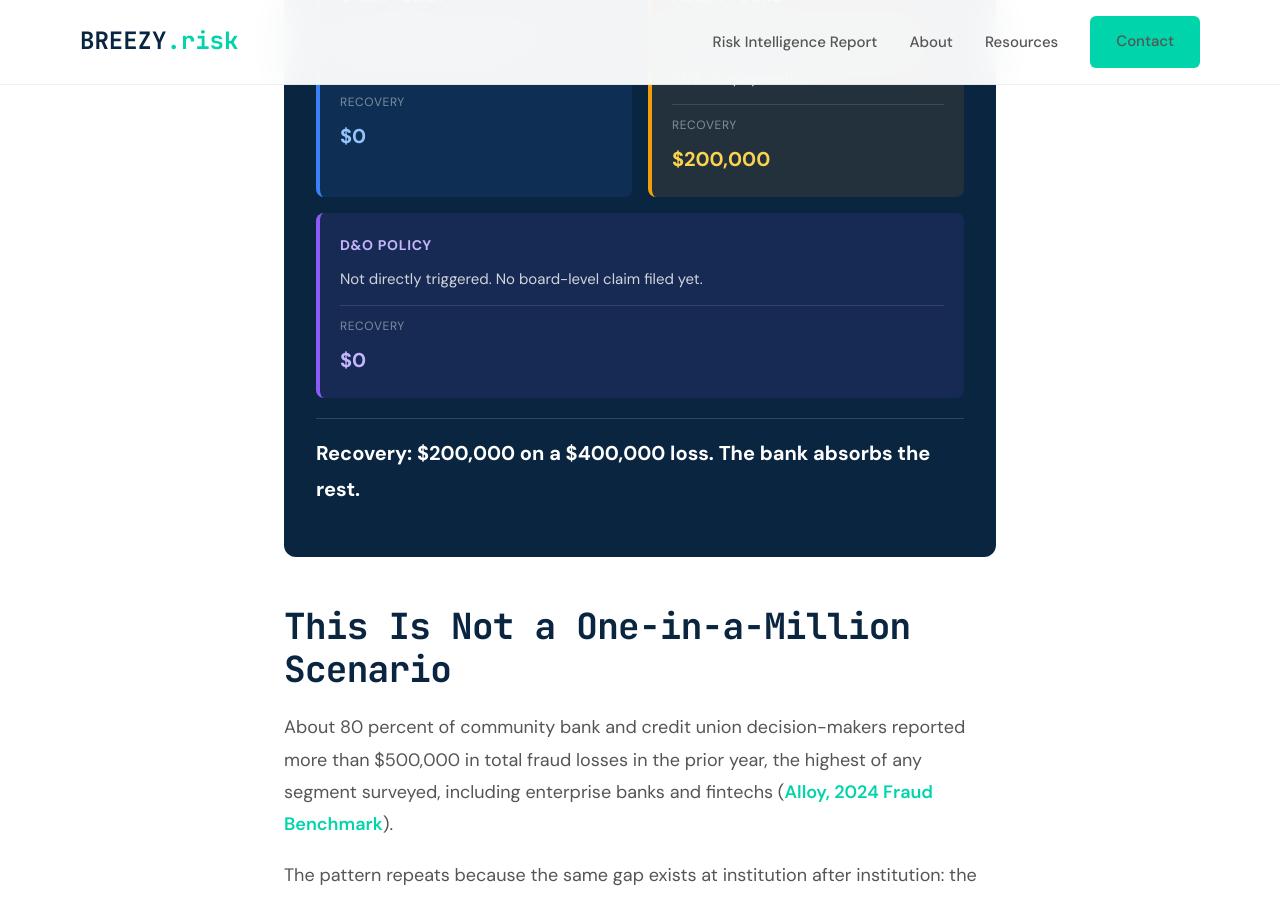
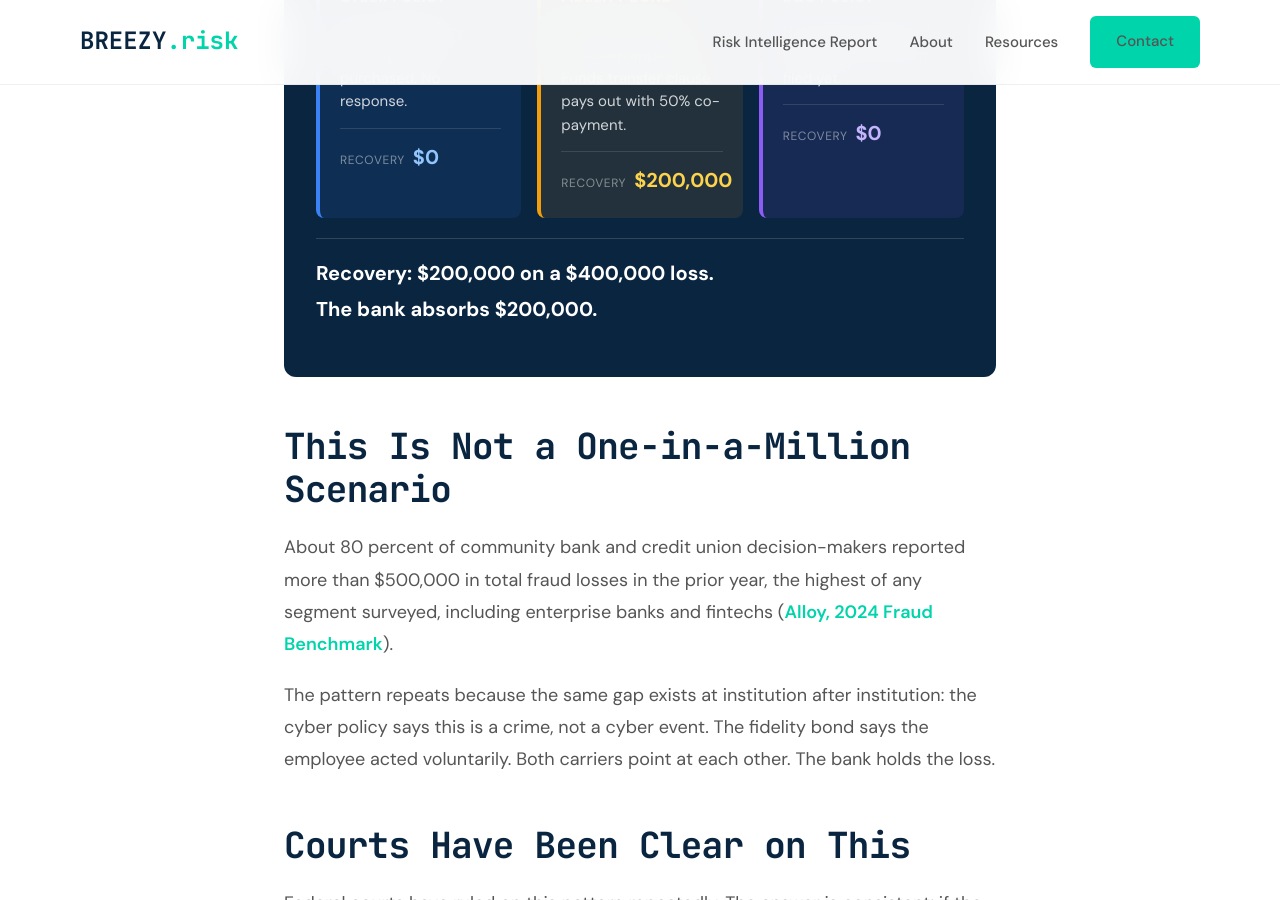
Before and after one commit to joeproe1/breezyins.com, a Jekyll site: the page built from _posts/2026-03-27-the-wire-nobody-covers.md, in a window 1280 px wide and 900 px high, scrolled down 2086 px. Built offline with Jekyll 4.4.1, drawn with Linux system fonts in a browser that asks for light colours.

Commit message:
Polish three-policy breakdown card layout
Recovery label inline with dollar amount, min-width reduced to keep
all three boxes on one row, footer line break after loss amount,
explicit $200,000 bank absorption instead of "the rest."

Co-Authored-By: Claude Opus 4.6 <noreply@anthropic.com>

```diff
--- a/_posts/2026-03-27-the-wire-nobody-covers.md
+++ b/_posts/2026-03-27-the-wire-nobody-covers.md
@@ -34,24 +34,24 @@ The bond does have a funds transfer clause that covers this type of loss, but it
 <h3 style="color: #00D4AA; margin-top: 0; font-size: 18px;">Three-Policy Breakdown</h3>
 <div style="color: rgba(255,255,255,0.6); font-size: 15px; margin-bottom: 16px;">Loss: $400,000</div>
 <div style="display: flex; flex-wrap: wrap; gap: 16px;">
-<div style="flex: 1; min-width: 220px; background: rgba(59,130,246,0.1); border-left: 4px solid #3B82F6; border-radius: 8px; padding: 20px;">
+<div style="flex: 1; min-width: 180px; background: rgba(59,130,246,0.1); border-left: 4px solid #3B82F6; border-radius: 8px; padding: 20px;">
 <div style="color: #93C5FD; font-weight: 700; font-size: 14px; text-transform: uppercase; letter-spacing: 0.05em; margin-bottom: 10px;">Cyber Policy</div>
 <div style="color: rgba(255,255,255,0.8); font-size: 15px; line-height: 1.55;">Social engineering coverage not purchased. No response.</div>
-<div style="margin-top: 14px; padding-top: 10px; border-top: 1px solid rgba(255,255,255,0.12);"><div style="font-size: 12px; color: rgba(255,255,255,0.45); text-transform: uppercase; letter-spacing: 0.05em; margin-bottom: 4px;">Recovery</div><div style="font-size: 20px; font-weight: 700; color: #93C5FD;">$0</div></div>
+<div style="margin-top: 14px; padding-top: 10px; border-top: 1px solid rgba(255,255,255,0.12); display: flex; align-items: baseline; gap: 8px;"><div style="font-size: 12px; color: rgba(255,255,255,0.45); text-transform: uppercase; letter-spacing: 0.05em;">Recovery</div><div style="font-size: 20px; font-weight: 700; color: #93C5FD;">$0</div></div>
 </div>
-<div style="flex: 1; min-width: 220px; background: rgba(245,158,11,0.1); border-left: 4px solid #F59E0B; border-radius: 8px; padding: 20px;">
+<div style="flex: 1; min-width: 180px; background: rgba(245,158,11,0.1); border-left: 4px solid #F59E0B; border-radius: 8px; padding: 20px;">
 <div style="color: #FCD34D; font-weight: 700; font-size: 14px; text-transform: uppercase; letter-spacing: 0.05em; margin-bottom: 10px;">Fidelity Bond</div>
 <div style="color: rgba(255,255,255,0.8); font-size: 15px; line-height: 1.55;">Voluntary parting exclusion applies. Funds transfer clause pays out with 50% co-payment.</div>
-<div style="margin-top: 14px; padding-top: 10px; border-top: 1px solid rgba(255,255,255,0.12);"><div style="font-size: 12px; color: rgba(255,255,255,0.45); text-transform: uppercase; letter-spacing: 0.05em; margin-bottom: 4px;">Recovery</div><div style="font-size: 20px; font-weight: 700; color: #FCD34D;">$200,000</div></div>
+<div style="margin-top: 14px; padding-top: 10px; border-top: 1px solid rgba(255,255,255,0.12); display: flex; align-items: baseline; gap: 8px;"><div style="font-size: 12px; color: rgba(255,255,255,0.45); text-transform: uppercase; letter-spacing: 0.05em;">Recovery</div><div style="font-size: 20px; font-weight: 700; color: #FCD34D;">$200,000</div></div>
 </div>
-<div style="flex: 1; min-width: 220px; background: rgba(139,92,246,0.1); border-left: 4px solid #8B5CF6; border-radius: 8px; padding: 20px;">
+<div style="flex: 1; min-width: 180px; background: rgba(139,92,246,0.1); border-left: 4px solid #8B5CF6; border-radius: 8px; padding: 20px;">
 <div style="color: #C4B5FD; font-weight: 700; font-size: 14px; text-transform: uppercase; letter-spacing: 0.05em; margin-bottom: 10px;">D&amp;O Policy</div>
 <div style="color: rgba(255,255,255,0.8); font-size: 15px; line-height: 1.55;">Not directly triggered. No board-level claim filed yet.</div>
-<div style="margin-top: 14px; padding-top: 10px; border-top: 1px solid rgba(255,255,255,0.12);"><div style="font-size: 12px; color: rgba(255,255,255,0.45); text-transform: uppercase; letter-spacing: 0.05em; margin-bottom: 4px;">Recovery</div><div style="font-size: 20px; font-weight: 700; color: #C4B5FD;">$0</div></div>
+<div style="margin-top: 14px; padding-top: 10px; border-top: 1px solid rgba(255,255,255,0.12); display: flex; align-items: baseline; gap: 8px;"><div style="font-size: 12px; color: rgba(255,255,255,0.45); text-transform: uppercase; letter-spacing: 0.05em;">Recovery</div><div style="font-size: 20px; font-weight: 700; color: #C4B5FD;">$0</div></div>
 </div>
 </div>
 <p style="margin-top: 20px; padding-top: 16px; border-top: 1px solid rgba(255,255,255,0.15); font-size: 20px; font-weight: 700; color: #fff;">
-Recovery: $200,000 on a $400,000 loss. The bank absorbs the rest.
+Recovery: $200,000 on a $400,000 loss.<br>The bank absorbs $200,000.
 </p>
 </div>
 
```
